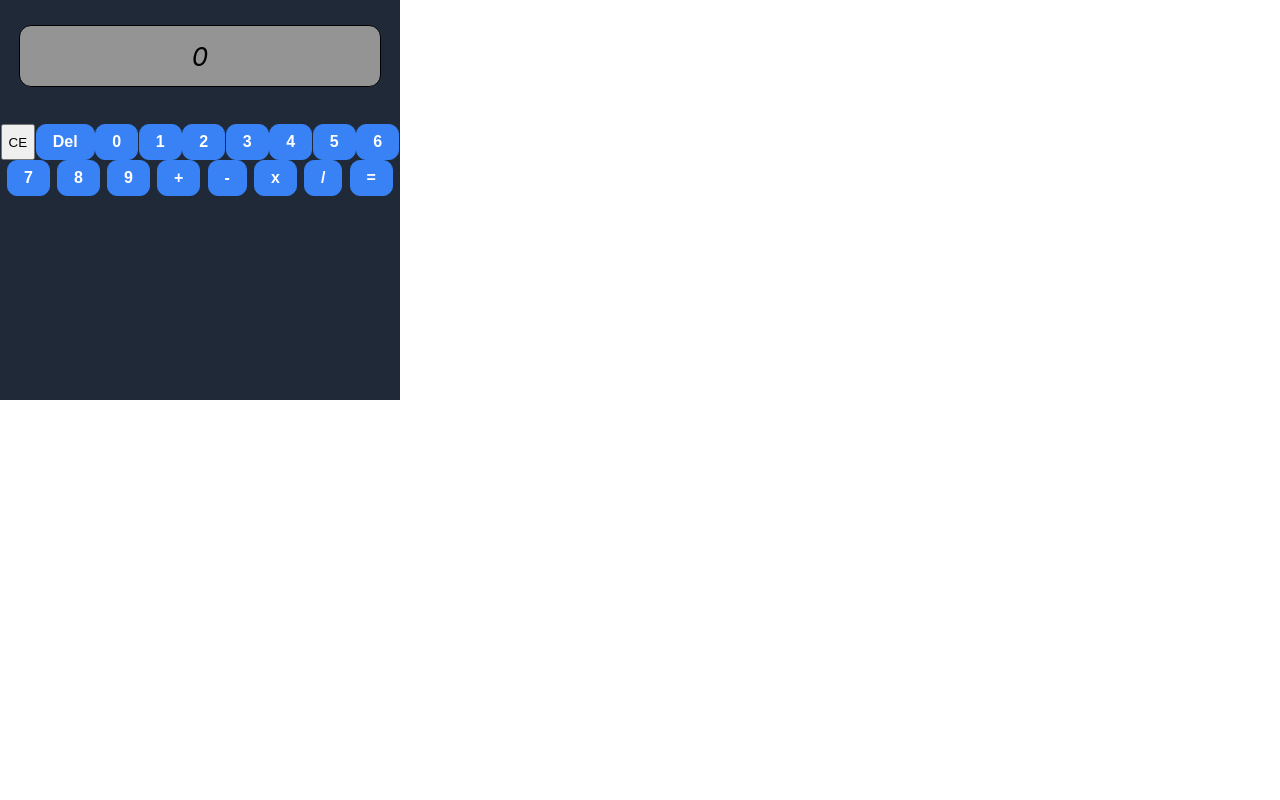
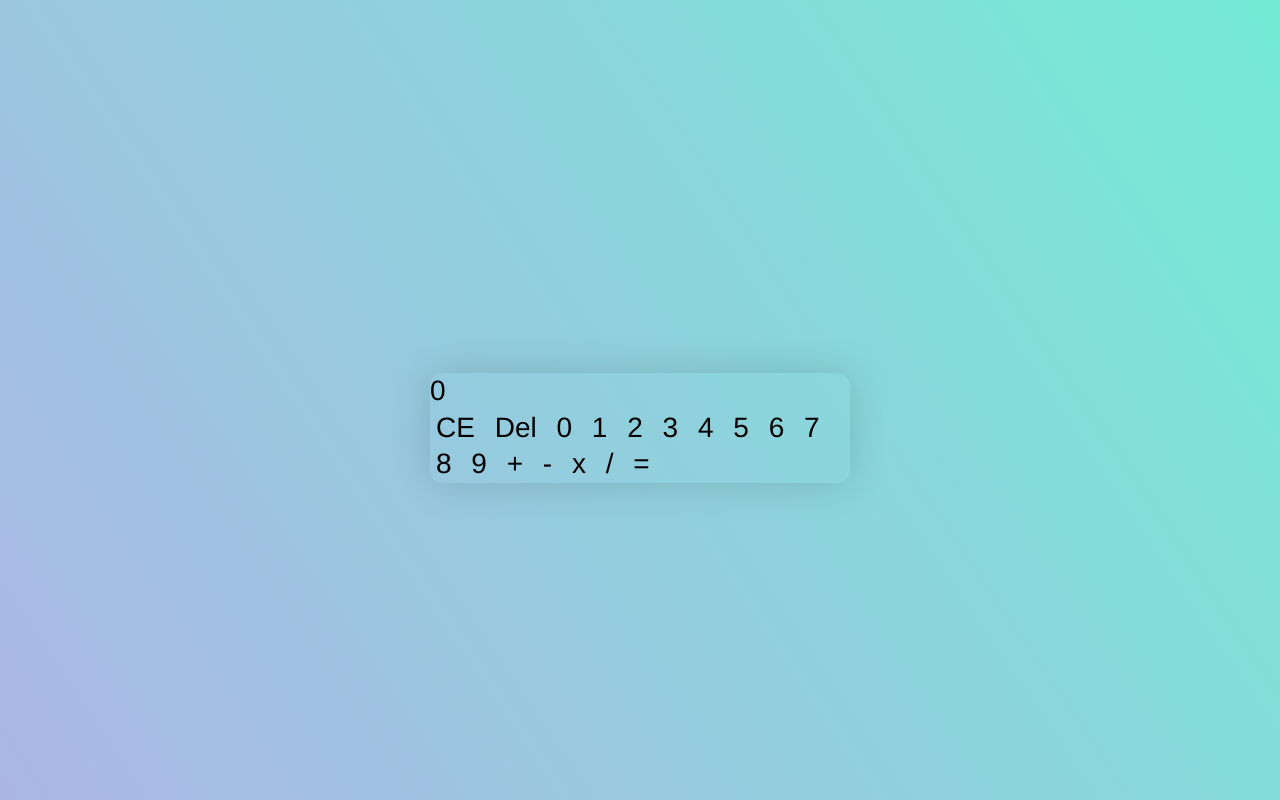
Before and after one commit to SYN9931/calculator, a plain HTML site: page index.html in a window 1280 px wide. Both pictures are taken after a click on the button "CE". Drawn offline with Linux system fonts and the light colour scheme.

Commit message:
updated css according to tutorial

```diff
--- a/calculator.js
+++ b/calculator.js
@@ -20,7 +20,7 @@ const divide = function (a,b){
 }
 
 //display on screen button click onto html screen
-const screen = document.getElementById("calculator_display");
+const screen = document.getElementsById("calculator_display");
 const allButtons = document.getElementsByClassName('numpad');
 
 Array.prototype.forEach.call(allButtons, (e) => e.addEventListener('click', () => calculator_display.innerHTML += e.innerHTML));
--- a/stylesheet.css
+++ b/stylesheet.css
@@ -1,55 +1,182 @@
-body{
-    font-family: -apple-system, BlinkMacSystemFont, 'Segoe UI', Roboto, Oxygen, Ubuntu, Cantarell, 'Open Sans', 'Helvetica Neue', sans-serif;
-    margin: 0;
-    min-height: 100vh;
-    display: flex;
-    flex-direction: column;
+html {
+  box-sizing: border-box;
 }
 
-.calculator{
-    background: #1F2937;
-    display: flex;
-    flex-direction: column;
-    align-items: center;
-    /* justify-content: center; */
-    /* align-items: center; */
-    height: 400px;
-    width: 400px;
-    gap: 12px;
-}
-.calculator_display{
-    background: #939493;
-    border: 1px solid #000000;
-    border-radius: 12px;
-    margin: 25px;
-    width: 360px;
-    height: 60px;
-    color: #000000;
-    font-weight: 5S00;
-    font-size: 26px;
-    font-style: italic;
-    display:flex;
-    justify-content: center;
-    align-items: center;
+*,
+*::before,
+*::after {
+  box-sizing: inherit;
 }
 
-.calculator_keys{
-    display: flex;
-    flex-wrap: wrap;
-    justify-content: space-evenly;
-    /* margin-left: 200px;
-    margin-right: 200px; */
+body {
+  margin: 0;
 }
-button.numpad{
-    display: flex;
-    flex-direction: row;
-    justify-content: space-around ;
-    align-items: center;
-    background: #3882F6;
-    color: white;
-    font-weight: 600;
-    font-size: 16px;
-    border: 1px solid #3882F6 ;
-    border-radius: 10px;
-    padding:8px 16px;
+
+/* Responsive Images */
+
+embed,
+iframe,
+img,
+object,
+video {
+  max-width: 100%;
 }
+
+h1,
+h2,
+h3,
+h4,
+h5,
+h6,
+ul,
+ol,
+li,
+p,
+pre,
+blockquote,
+figure,
+hr {
+  margin: 0;
+  padding-right: 0;
+  padding-left: 0;
+}
+
+a {
+  text-decoration: none;
+}
+
+a:focus {
+  outline: none;
+}
+
+h1,
+h2,
+h3,
+h4,
+h5,
+h6 {
+  display: block;
+}
+
+/* Removes all decimals and discs from lists */
+
+ol,
+ul {
+  list-style: none;
+}
+
+/*
+ * Completely resets form items
+ * ----------------------------
+ * Super hard reset that removes all borders
+ * and radiuses of all form items (including
+ * checkboxes and radios)
+ */
+
+input,
+textarea,
+button {
+  border: 0;
+  border-radius: 0;
+  background-color: transparent;
+  font-size: inherit;
+  font-family: inherit;
+  font-weight: inherit;
+  outline: none;
+  appearance: none;
+  text-align: left;
+}
+
+input:hover,
+input:active,
+input:focus,
+textarea:hover,
+textarea:active,
+textarea:focus,
+button:hover,
+button:active,
+button:focus {
+  outline: none;
+}
+
+:root {
+  font-family: Helvetica, Arial, sans-serif;
+}
+
+html {
+  font-size: 175%;
+  font-weight: 300;
+  line-height: 1.3;
+}
+
+body {
+  align-items: center;
+  background-image: linear-gradient(236deg, #74ebd5, #acb6e5);
+  display: flex;
+  height: 100vh;
+  justify-content: center;
+}
+
+.container {
+  max-width: 20em;
+}
+
+.container > p {
+  text-align: center;
+}
+
+.calculator {
+  border-radius: 12px;
+  box-shadow: 0 0 40px 0px rgba(0, 0, 0, 0.15);
+  margin-left: auto;
+  margin-right: auto;
+  margin-top: 2em;
+  max-width: 15em;
+  overflow: hidden;
+}
+
+.calculator__display {
+  background-color: #222222;
+  color: #fff;
+  font-size: 1.714285714em;
+  padding: 0.5em 0.75em;
+  text-align: right;
+}
+
+.calculator__keys {
+  background-color: #999;
+  display: grid;
+  grid-gap: 1px;
+  grid-template-columns: repeat(4, 1fr);
+}
+
+.calculator__keys > * {
+  background-color: #fff;
+  padding: 0.5em 1.25em;
+  position: relative;
+  text-align: center;
+}
+
+.calculator__keys > *:active::before,
+.calculator__keys > .is-depressed::before {
+  background-color: rgba(0, 0, 0, 0.2);
+  bottom: 0;
+  box-shadow: 0 0 6px 0 rgba(0, 0, 0, 0.5) inset;
+  content: "";
+  left: 0;
+  opacity: 0.3;
+  position: absolute;
+  right: 0;
+  top: 0;
+  z-index: 1;
+}
+
+.key--operator {
+  background-color: #eee;
+}
+
+.key--equal {
+  background-image: linear-gradient(to bottom, #fe886a, #ff7033);
+  grid-column: -2;
+  grid-row: 2 / span 4;
+}
```
